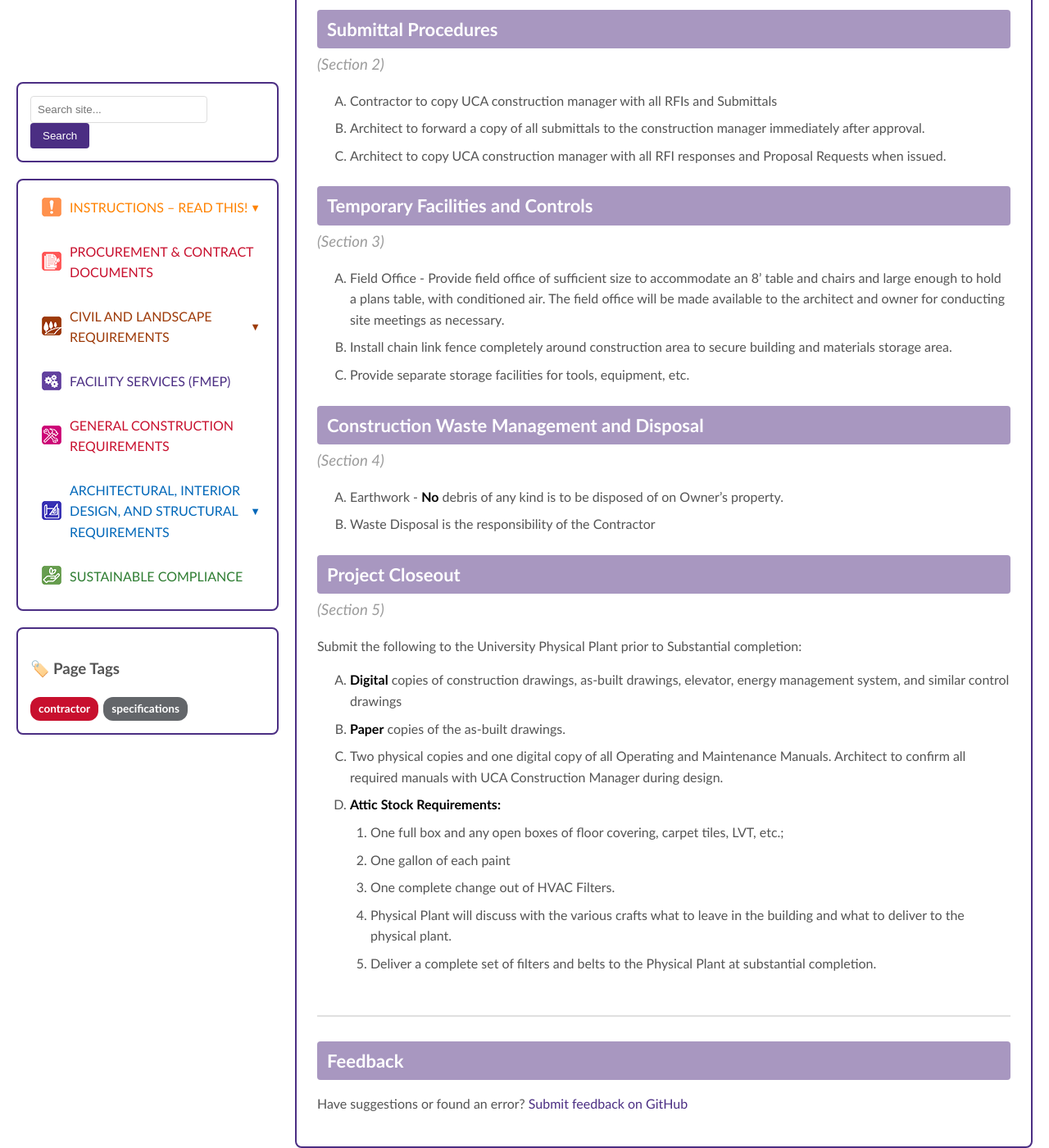
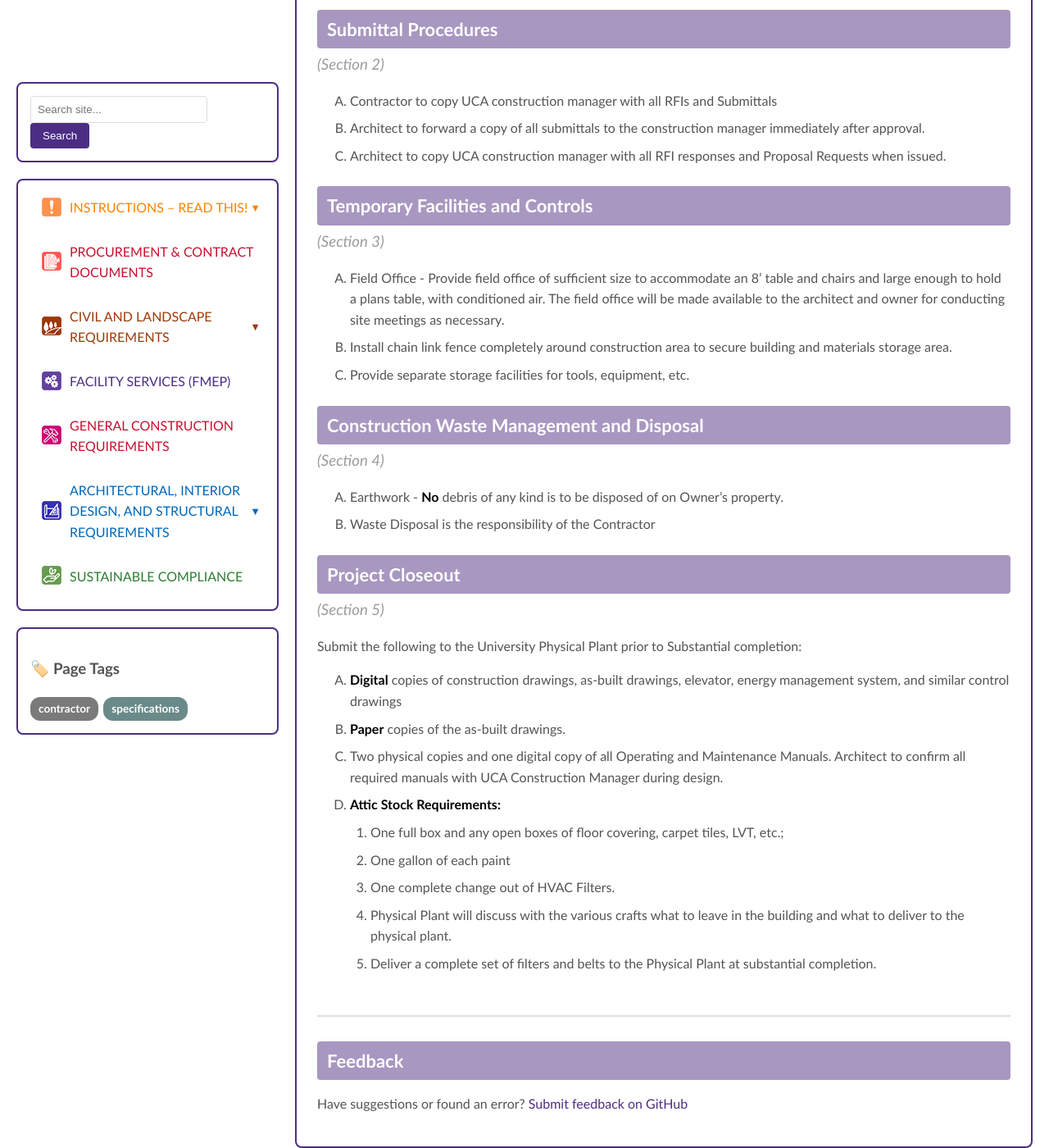
Before and after one commit to AMRJacob/UCA-Construction-Standards-CMS, a Jekyll site: the page built from _standards/general-construction/index.md, in a window 1280 px wide and 1400 px high, scrolled down 428 px. Shown: the whole window at 82% size. Built offline with Jekyll 4.4.1, drawn with Linux system fonts in a browser that asks for light colours; a script that is not in the unit is left out.

Commit message:
Update default.html

```diff
--- a/_layouts/default.html
+++ b/_layouts/default.html
@@ -23,7 +23,17 @@
       --body-text-gray: #545454;
       --subheading-gray: #9c9c9c;
       --civil-rust: #9d3a08;
-    }
+      /* Muted discipline tag colors — add these inside :root {} */
+      --tag-architecture:  #7b6a9b;   /* muted purple — architectural discipline */
+      --tag-civil:         #8a9e7a;   /* muted sage green — civil/landscape */
+      --tag-mechanical:    #b07840;   /* muted amber — mechanical */
+      --tag-electrical:    #a89040;   /* muted gold — electrical */
+      --tag-plumbing:      #5a8fa8;   /* muted steel blue — plumbing */
+      --tag-structure:     #7a8a72;   /* muted olive — structural */
+      --tag-interior:      #a87890;   /* muted mauve — interior design */
+      --tag-contractor:    #7a7a7a;   /* medium gray — contractor */
+      --tag-specs:         #6a8a8a;   /* muted teal — specifications */
+          }
 
     /* Expandable submenu styles */
     .has-submenu {
@@ -683,20 +693,35 @@
                 {% assign tag_slug = tag | slugify %}
                 {% assign tag_url = '/tags/#' | append: tag_slug | relative_url %}
 
-                {% if tag contains 'instruction' or tag contains 'a&e' %}
+                {% comment %} Navigation category colors — bold {% endcomment %}
+                {% if tag contains 'instruction' or tag == 'a&e' %}
                     {% assign tag_color = 'hvac-orange' %}
-                {% elsif tag contains 'procurement' or tag contains 'contract' %}
+                {% elsif tag contains 'procurement' or tag contains 'contracting' %}
                     {% assign tag_color = 'fire-red' %}
-                {% elsif tag contains 'civil' or tag contains 'landscape' or tag contains 'site work' %}
-                    {% assign tag_color = 'uca-gray' %}
                 {% elsif tag contains 'fmep' or tag contains 'services' or tag contains 'hvac' %}
                     {% assign tag_color = 'uca-purple' %}
-                {% elsif tag contains 'general' or tag contains 'construction' %}
-                    {% assign tag_color = 'fire-red' %}
-                {% elsif tag contains 'architectural' or tag contains 'masonry' or tag contains 'structural' %}
-                    {% assign tag_color = 'plumbing-blue' %}
                 {% elsif tag contains 'sustainable' or tag contains 'leed' %}
                     {% assign tag_color = 'sustainable-green' %}
+
+                {% comment %} Discipline colors — muted {% endcomment %}
+                {% elsif tag == 'architecture' %}
+                    {% assign tag_color = 'tag-architecture' %}
+                {% elsif tag == 'civil' or tag == 'landscape' or tag contains 'site work' %}
+                    {% assign tag_color = 'tag-civil' %}
+                {% elsif tag == 'mechanical' %}
+                    {% assign tag_color = 'tag-mechanical' %}
+                {% elsif tag == 'electrical' %}
+                    {% assign tag_color = 'tag-electrical' %}
+                {% elsif tag == 'plumbing' %}
+                    {% assign tag_color = 'tag-plumbing' %}
+                {% elsif tag == 'structure' or tag == 'structural' %}
+                    {% assign tag_color = 'tag-structure' %}
+                {% elsif tag == 'interior-design' %}
+                    {% assign tag_color = 'tag-interior' %}
+                {% elsif tag == 'contractor' %}
+                    {% assign tag_color = 'tag-contractor' %}
+                {% elsif tag == 'specifications' %}
+                    {% assign tag_color = 'tag-specs' %}
                 {% endif %}
 
                 <a href="{{ tag_url }}" class="tag-item" style="--tag-color: var(--{{ tag_color }});">{{ tag }}</a>
```
